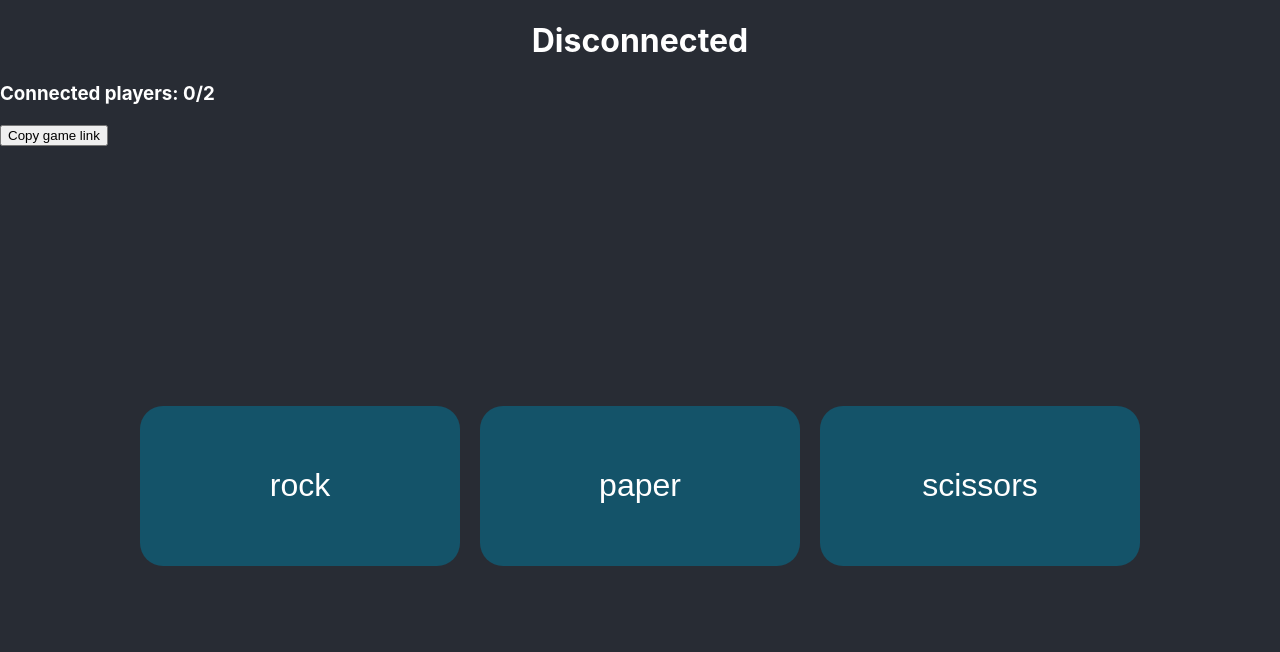
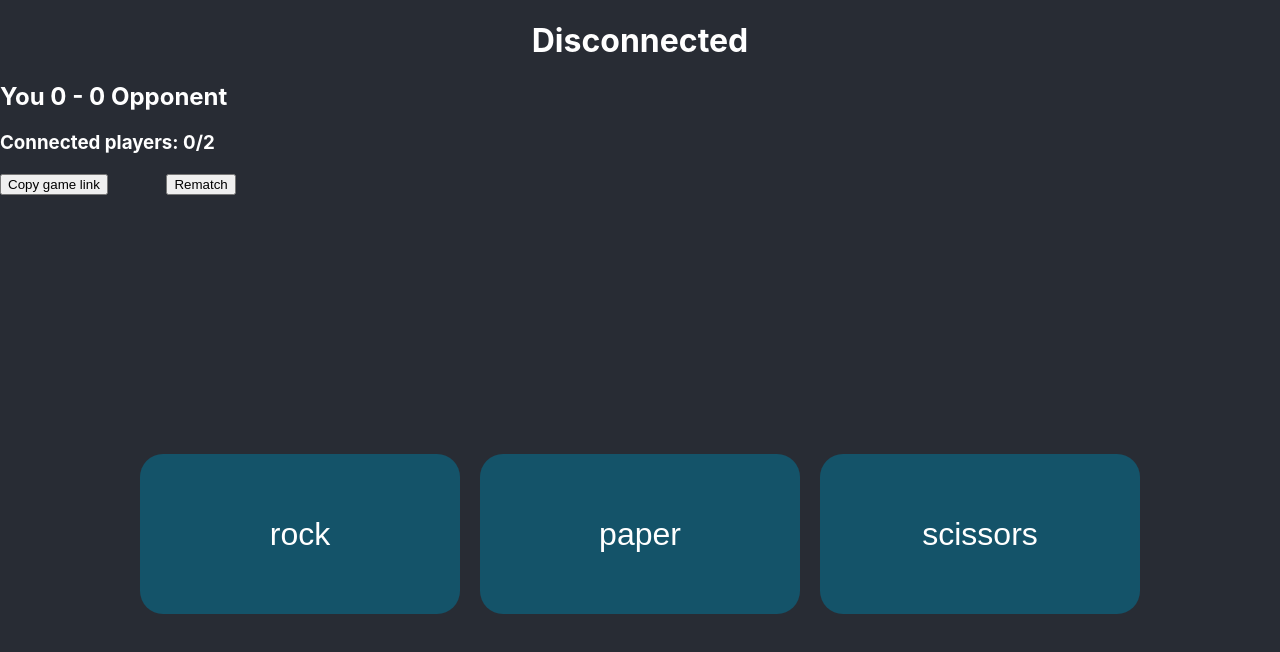
Before and after one commit to ApenJulius/RPS-website, a React (Create React App) app in the folder frontend/: page /1 in a window 1280 px wide. Shown: the top 652 px of the page. Built offline with nearby package versions, Linux system fonts and the light colour scheme; no server answers.

Commit message:
Add score and rematch functionality

```diff
--- a/frontend/src/pages/gamePage/gamePage.tsx
+++ b/frontend/src/pages/gamePage/gamePage.tsx
@@ -4,7 +4,7 @@ import './gamePage.css';
 import { MoveButton } from '../../components/MoveButton/MoveButton';
 
 import { ErrorCode } from '../../constants/ErrorCodes';
-const { GAME_FOUND, PLAYER_JOINED, PLAYER_LEFT, GAME_COUNTDOWN } = ErrorCode
+const { GAME_FOUND, PLAYER_JOINED, PLAYER_LEFT, GAME_COUNTDOWN, GAME_OVER } = ErrorCode
 
 
 function GamePage() {
@@ -15,6 +15,9 @@ function GamePage() {
   const [status, setStatus] = useState<string>("Disconnected")
   const ws = useRef<WebSocket | null>(null)
   const [gameMessage, setGameMessage] = useState<string>("")
+  const [score, setScore] = useState<string>("You 0 - 0 Opponent")
+
+
 
   const lookingForGame = () => {
     setStatus("Looking for game...")
@@ -41,6 +44,9 @@ function GamePage() {
         case GAME_FOUND:
           setStatus(`Connected to: ${data.groupID}`)
           break;
+        case GAME_OVER:
+          setGameMessage(`Game over, ${data.info}`)
+          break;
         case PLAYER_JOINED:
         case PLAYER_LEFT:
           setConnectedPlayers(data.data.current)
@@ -49,6 +55,9 @@ function GamePage() {
         case GAME_COUNTDOWN:
           setGameMessage(data.info)
           console.log(data.info)
+          break;
+        case ErrorCode.SCORE_UPDATE:
+          setScore(`You ${data.data.Score1} - ${data.data.Score2} Opponent`)
           break;
         default:
           console.error("Unknown message received", data)
@@ -84,7 +93,6 @@ function GamePage() {
 
   const handleButtonClick = (move: string) => {
     setPlayerMove(move)
-    console.log(playerMove)
     sendMessage(move)
   }
 
@@ -103,16 +111,22 @@ function GamePage() {
       console.error('Failed to copy page URL: ', err);
     });
   }
-
+  const rematchGame = () => {
+    if(ws.current) {
+      ws.current.send(JSON.stringify({rematch: true}))
+    }
+  }
 
 
   const options = ["rock", "paper", "scissors"] // gotta match backend fyi
   return (
     <div>
       <h1>{status}</h1>
+      <h2 className='score'>{score}</h2>
       <h3>Connected players: {connectedPlayers}/{maxPlayers}</h3>
       <button id="clipboard-copy" onClick={copyToClipboard}>Copy game link</button> <span id="copy-feedback">Copied</span>
-      <h2>{gameMessage}</h2>
+      <button onClick={rematchGame}>Rematch</button>
+      <h2 className='game-message'>{gameMessage}</h2>
       <div className='move-btn-container'>
         {
           options.map((move_option) => {
```
